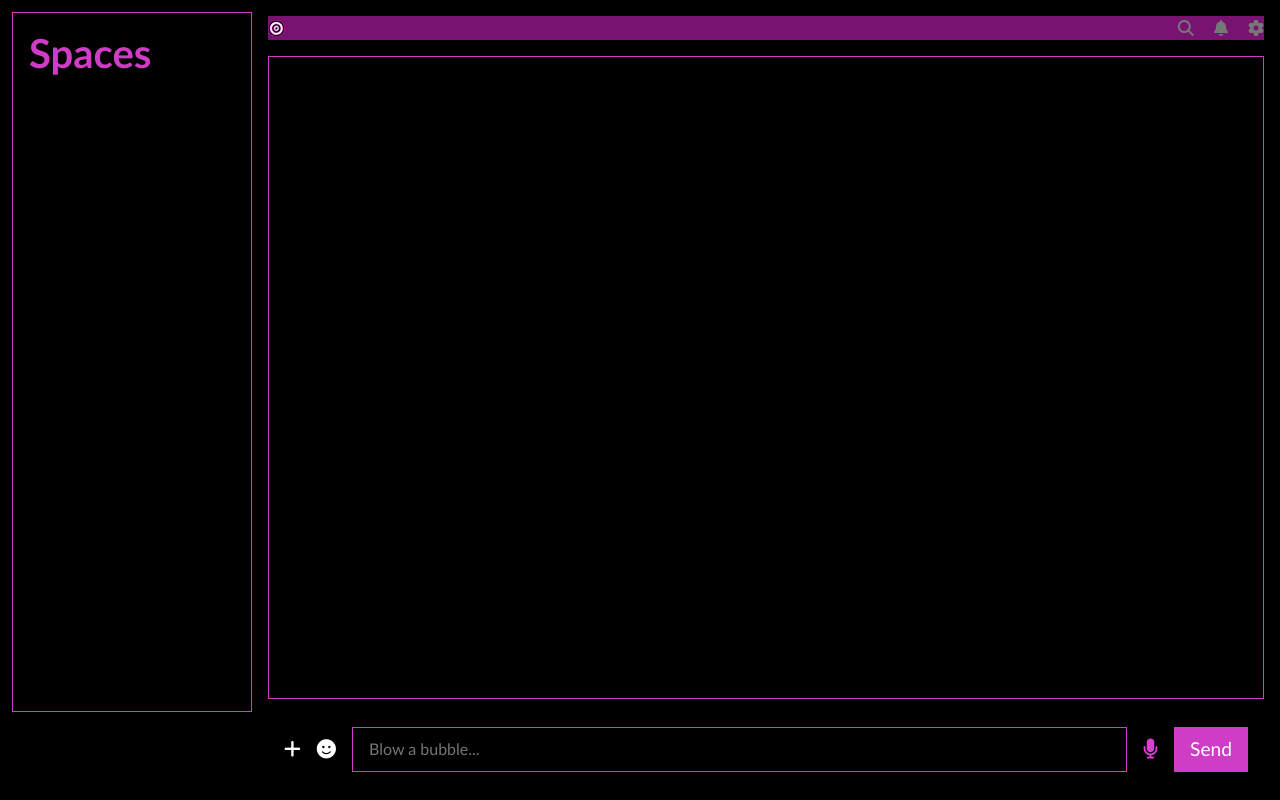
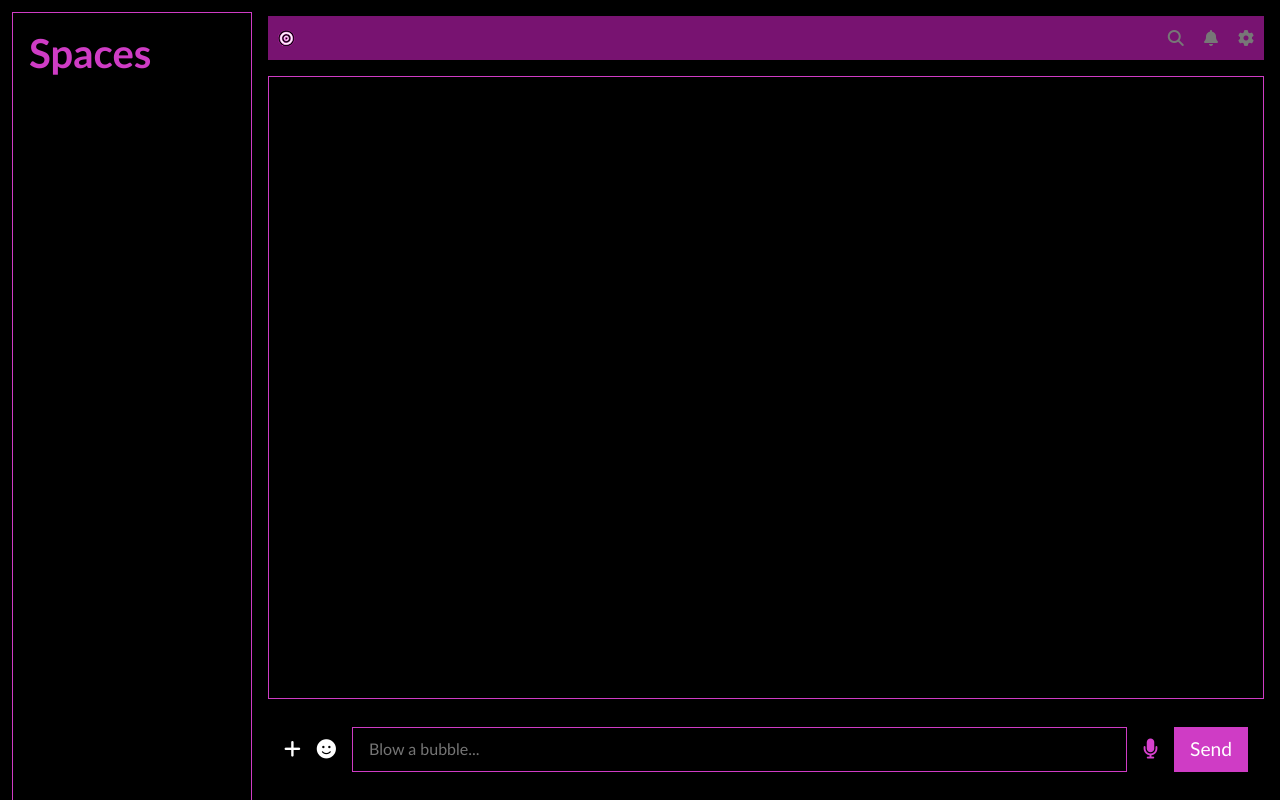
Before and after one commit to Foluu/the-inner-circle, a website: page src/space.html in a window 1280 px wide. Drawn offline with nearby package versions, Linux system fonts and the light colour scheme; no server answers.

Commit message:
All fixed now, styling and adjustments to Space page, implemented. bubbles can blow and save and requests are enabled

```diff
--- a/src/space.html
+++ b/src/space.html
@@ -104,7 +104,7 @@
           background-color: #000000;
           border-right: 1px solid #000000;
           padding: 1rem;
-          height: 700px;
+          height: 790px;
           border: 0.5px solid;
           border-color: #cf3cc5;
           margin-top: 0.73rem;
@@ -166,7 +166,7 @@
           align-items: center;
           margin-bottom: 1rem;
           background-color: #781371;
-          padding: 1.2 rem;
+          padding: 10px;
         }
 
         .chat-header h3 {
@@ -417,6 +417,9 @@
 
     </aside>
 
+
+
+
     <!-- Main Space -->
     <main class="chat-area">
 
@@ -426,6 +429,8 @@
         <button id="menuToggle" class="menu-toggle">
           <i class="fas fa-bars"></i>
         </button>
+
+
         <!-- Sidebar Backdrop for Mobile -->
         <div id="sidebarBackdrop" class="sidebar-backdrop hidden"></div>
 
@@ -452,6 +457,9 @@
           <i class="fas fa-bell"></i>
           <i class="fas fa-cog"></i>
         </div>
+
+
+
 
       </header>
 
```
